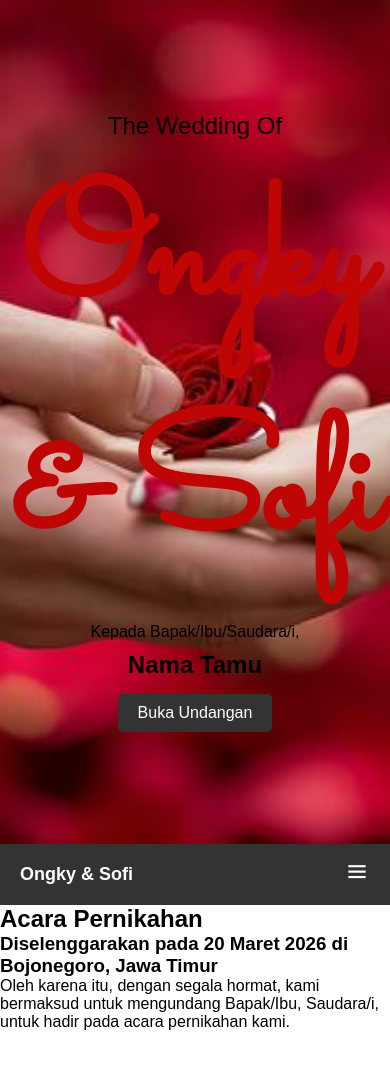
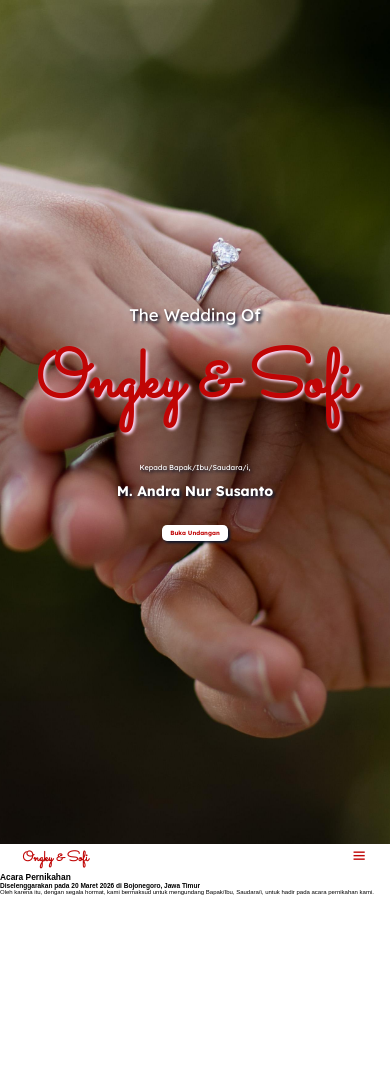
Before and after one commit to Fingky12/Undangan, a plain HTML site: page index.html in a window 390 px wide. Before the commit the page ends 1031 px from the top, so only its background shows below. Drawn offline with nearby package versions, Linux system fonts and the light colour scheme; a web font is replaced by a local one.

Commit message:
Update New

```diff
--- a/index.html
+++ b/index.html
@@ -13,7 +13,7 @@
             <h4>The Wedding Of</h4>
             <h1>Ongky & Sofi</h1>
             <p>Kepada Bapak/Ibu/Saudara/i,</p>
-            <span><h2>Nama Tamu</h2></span>
+            <span><h2>M. Andra Nur Susanto</h2></span>
             <a href="#undangan" class="btn">Buka Undangan</a>
         </main>
     </section>
@@ -61,7 +61,7 @@
         </div>
     </section>
 
-  <!-- Script -->
-  <script src="script.js"></script>
+    <!-- Script -->
+    <script src="script.js"></script>
 </body>
 </html>
--- a/style.css
+++ b/style.css
@@ -1,4 +1,4 @@
-@import url('https://fonts.googleapis.com/css2?family=Ballet:opsz@16..72&family=Bebas+Neue&family=DM+Serif+Display:ital@0;1&family=DM+Serif+Text:ital@0;1&family=Dancing+Script:wght@400..700&family=Dosis:wght@200..800&family=Lexend+Giga:wght@100..900&family=Luxurious+Script&family=Poppins:ital,wght@0,100;0,200;0,300;0,400;0,500;0,600;0,700;0,800;0,900;1,100;1,200;1,300;1,400;1,500;1,600;1,700;1,800;1,900&family=Sacramento&family=Varela+Round&family=Work+Sans:ital,wght@0,100..900;1,100..900&display=swap');
+@import url('https://fonts.googleapis.com/css2?family=Ballet:opsz@16..72&family=Bebas+Neue&family=DM+Serif+Display:ital@0;1&family=DM+Serif+Text:ital@0;1&family=Dancing+Script:wght@400..700&family=Dosis:wght@200..800&family=Lexend+Deca:wght@100..900&family=Lexend+Giga:wght@100..900&family=Luxurious+Script&family=Poppins:ital,wght@0,100;0,200;0,300;0,400;0,500;0,600;0,700;0,800;0,900;1,100;1,200;1,300;1,400;1,500;1,600;1,700;1,800;1,900&family=Sacramento&family=Varela+Round&family=Work+Sans:ital,wght@0,100..900;1,100..900&display=swap');
 
 :root {
     --maroon: #c00505;
@@ -11,8 +11,7 @@
     --bg: rgba(0, 0, 0, 0.4);
     --glass: rgba(255, 255, 255, 0.03);
     --gold: rgb(255, 199, 96);
-    font-family: "Work Sans", sans-serif;
-    font-family: "Sacramento", cursive;
+    --w: #ffff;
 }
 
 /* Reset */
@@ -33,7 +32,7 @@ body {
     justify-content: center;
     align-items: center;
     height: 100vh;
-    background-image: url(assets/bg12.jpg);
+    background-image: url(assets/img1.jpg);
     background-size: cover;
     background-position: center;
     text-align: center;
@@ -42,64 +41,110 @@ body {
 }
 
 .hero h1 {
-    font-size: 10rem;
+    font-size: 12rem;
     margin-bottom: 10px;
     font-family: "Sacramento", cursive;
     color: var(--maroon);
+    text-shadow: 2px 2px 3px var(--bg-light);
 }
 
 .hero h4 {
-    font-size: 1.5rem;
+    font-size: 3rem;
     font-weight: normal;
-    margin-bottom: 5px;
+    margin-bottom: 10px;
+    font-family: "Lexend Deca", sans-serif;
+    color: var(--w);
+    text-shadow: 2px 2px 3px var(--bg-dark);
 }
 
 .hero p {
-    margin-bottom: 10px;
+    font-size: 1.3rem;
+    margin-top: 100px;
+    font-family: "Lexend Deca", sans-serif;
+    color: var(--w);
+    text-shadow: 2px 2px 3px var(--bg-dark);
+}
+
+.hero span h2 {
+    font-size: 2.5rem;
+    margin-top: 10px;
+    font-family: "Lexend Deca", sans-serif;
+    color: var(--w);
+    text-shadow: 2px 2px 3px var(--bg-dark);
 }
 
 .btn {
     display: inline-block;
-    margin-top: 15px;
-    padding: 10px 20px;
-    background: #333;
-    color: #fff;
+    margin-top: 45px;
+    padding: 0.75rem 1.5rem;
+    background: var(--w);
     text-decoration: none;
-    border-radius: 5px;
+    border-radius: 0.90rem;
+    font-family: "Lexend Deca", sans-serif;
+    color: var(--maroon);
+    font-weight: bold;
+    box-shadow: 2px 2px 3px var(--bg-dark);
+}
+
+.btn:hover {
+    color: var(--w);
+    background: var(--maroon);
 }
 
 /* Navbar */
 .navbar {
     display: flex;
+    align-items: center;
     justify-content: space-between;
-    align-items: center;
-    padding: 15px 20px;
-    background: #333;
-    color: #fff;
+    gap: 1rem;
+    padding: 0.75rem 4rem;
+    position: sticky;
+    top: 0;
+    width: 100%;
+    z-index: 1000;           /* pastikan di atas konten */
+    box-shadow: none;        /* awalnya gak ada shadow */
+    -webkit-backdrop-filter: blur(3px);
+    transition: box-shadow 200ms ease, backdrop-filter 200ms ease;
+    backdrop-filter: blur(0px);
 }
 
+.navbar.is-stuck {
+    box-shadow: 0 6px 18px rgba(0,0,0,0.08);
+    -webkit-backdrop-filter: blur(3px);
+    backdrop-filter: blur(4px);
+}
+
+
 .navbar .logo {
-    font-size: 18px;
+    font-size: 2.5rem;
     font-weight: bold;
+    font-family: "Sacramento", cursive;
+    color: var(--maroon);
 }
 
 .navbar ul {
     display: flex;
-    gap: 20px;
+    gap: 1rem;
     list-style: none;
 }
 
 .navbar ul li a {
     color: #fff;
     text-decoration: none;
+    font-family: "Lexend Deca", sans-serif;
+    color: var(--maroon);
+    font-weight: bold;
+    font-size: 1rem;
+    padding: 0.25rem 0.50rem;
 }
 
 .menu-toggle {
     display: none;
-    font-size: 26px;
+    font-size: 3rem;
     cursor: pointer;
-    color: #fff;
+    color: var(--maroon);
 }
+
 /* Sidebar */
 .sidebar {
     position: fixed;
@@ -177,8 +222,62 @@ body {
     visibility: visible;
 }
 
+.home {
+    min-height: 100vh;
+}
+
 /* Responsive */
+/* laptop */
+@media (max-width: 1088px) {
+    html {
+        font-size: 80%;
+    }
+
+    .hero p {
+        margin-top: 50px;
+    }
+
+}
+
+
+/* tablet */
+@media (max-width: 945px) {
+    html {
+        font-size: 60%;
+    }
+}
+
+@media (max-width: 756px) {
+    html {
+        font-size: 45%;
+    }
+
+    .hero p {
+        margin-top: 50px;
+    }
+
+    .btn {
+        margin-top: 25px;
+        padding: 8px 16px;
+    }
+
+}
+
+
 @media (max-width: 576px) {
+    html {
+            font-size: 35%;
+    }
+
+    .hero p {
+        margin-top: 30px;
+    }
+
+    .btn {
+        margin-top: 25px;
+        padding: 4px 8px;
+    }
+
     .navbar ul {
         display: none;
     }
```
Also changed, not shown: assets/bg12.jpg (deleted), assets/bg17.webp (deleted), assets/img.jpg (deleted), assets/img12.jpg (deleted), assets/img17.jpg (deleted). Lines whose indentation alone changed are shown as unchanged.
